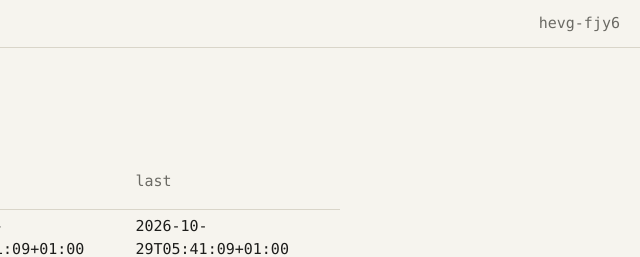
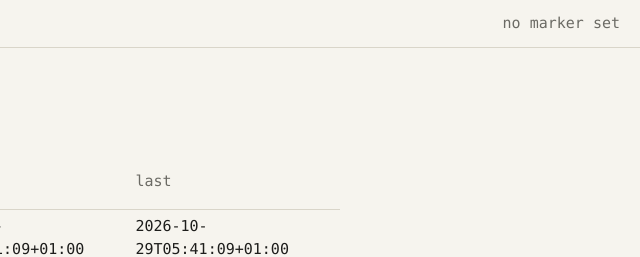
Before and after one commit to juniorMegaDev/rig-preview, a plain HTML site: page index.html in a window 1280 px wide. Shown: the top 257 px of the page, 640-1280 px from the left. Drawn offline with Linux system fonts and the light colour scheme.

Commit message:
Remove the lane marker from the preview.
Co-authored-by: Cursor <cursoragent@cursor.com>

```diff
--- a/index.html
+++ b/index.html
@@ -10,4 +10,4 @@
   th { color: var(--mute); font-weight: normal; }
   .warn { color: var(--warn); }
   .mute { color: var(--mute); }
-</style></head><body><header><strong>rig</strong><span>lane-07</span><span class="marker">hevg-fjy6</span></header><main><h1>digest 2026-10-28</h1><table><thead><tr><th>job</th><th>owner</th><th>runs</th><th>retries</th><th>last status</th><th>last error</th><th>first</th><th>last</th></tr></thead><tbody><tr class=""><td>digest/render</td><td>—</td><td>1</td><td>0</td><td>ok</td><td>—</td><td>2026-10-29T05:41:09+01:00</td><td>2026-10-29T05:41:09+01:00</td></tr><tr class="warn"><td>fixtures/refresh</td><td>rook</td><td>4</td><td>3</td><td>ok</td><td>—</td><td>2026-10-29T01:30:00+01:00</td><td>2026-10-29T01:37:00+01:00</td></tr><tr class=""><td>lane/sync</td><td>rook</td><td>8</td><td>1</td><td>ok</td><td>—</td><td>2026-10-28T23:00:06+01:00</td><td>2026-10-29T05:00:04+01:00</td></tr><tr class="warn"><td>notes/backup</td><td>lane-07</td><td>1</td><td>0</td><td>fail</td><td>quota exceeded</td><td>2026-10-29T04:00:01+01:00</td><td>2026-10-29T04:00:01+01:00</td></tr><tr class=""><td>rig/rotate-logs</td><td>lane-07</td><td>1</td><td>0</td><td>ok</td><td>—</td><td>2026-10-28T23:00:02+01:00</td><td>2026-10-28T23:00:02+01:00</td></tr></tbody></table></main></body></html>
+</style></head><body><header><strong>rig</strong><span>lane-07</span><span class="marker">no marker set</span></header><main><h1>digest 2026-10-28</h1><table><thead><tr><th>job</th><th>owner</th><th>runs</th><th>retries</th><th>last status</th><th>last error</th><th>first</th><th>last</th></tr></thead><tbody><tr class=""><td>digest/render</td><td>—</td><td>1</td><td>0</td><td>ok</td><td>—</td><td>2026-10-29T05:41:09+01:00</td><td>2026-10-29T05:41:09+01:00</td></tr><tr class="warn"><td>fixtures/refresh</td><td>rook</td><td>4</td><td>3</td><td>ok</td><td>—</td><td>2026-10-29T01:30:00+01:00</td><td>2026-10-29T01:37:00+01:00</td></tr><tr class=""><td>lane/sync</td><td>rook</td><td>8</td><td>1</td><td>ok</td><td>—</td><td>2026-10-28T23:00:06+01:00</td><td>2026-10-29T05:00:04+01:00</td></tr><tr class="warn"><td>notes/backup</td><td>lane-07</td><td>1</td><td>0</td><td>fail</td><td>quota exceeded</td><td>2026-10-29T04:00:01+01:00</td><td>2026-10-29T04:00:01+01:00</td></tr><tr class=""><td>rig/rotate-logs</td><td>lane-07</td><td>1</td><td>0</td><td>ok</td><td>—</td><td>2026-10-28T23:00:02+01:00</td><td>2026-10-28T23:00:02+01:00</td></tr></tbody></table></main></body></html>
```
